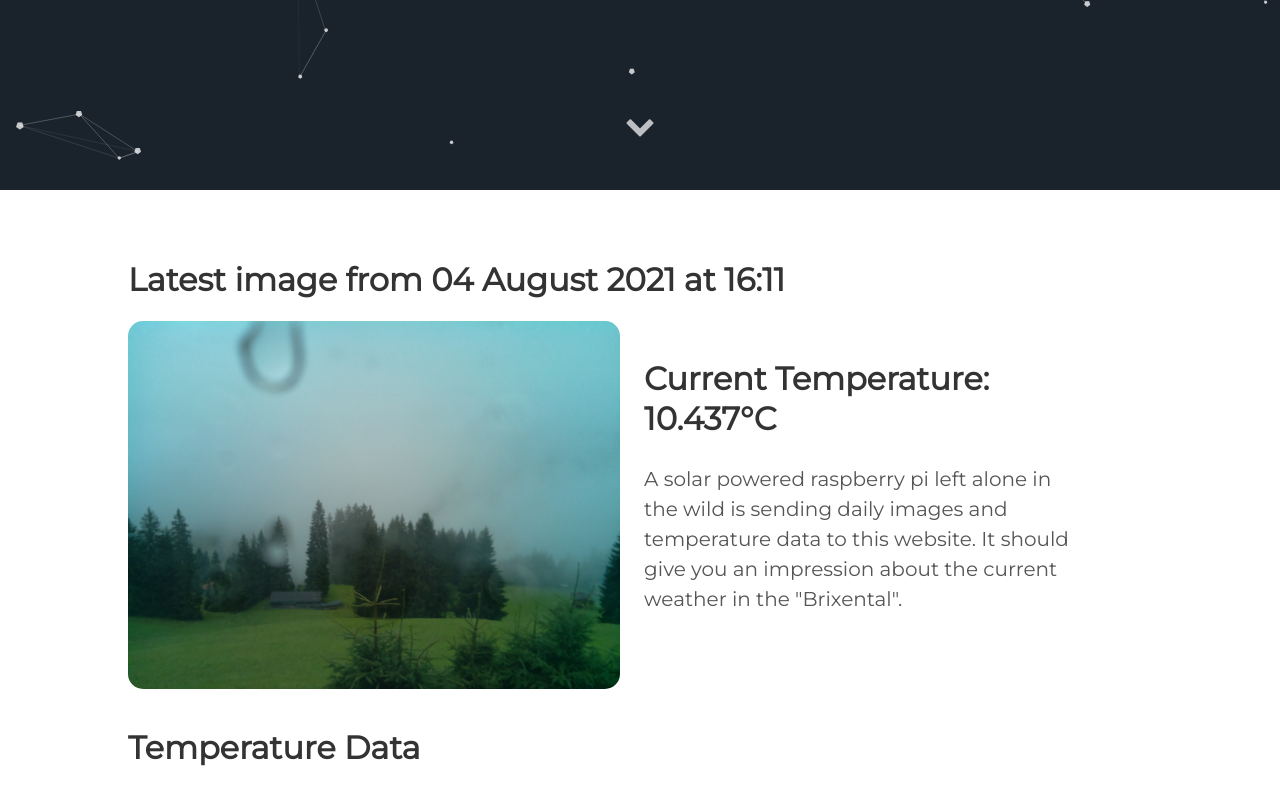
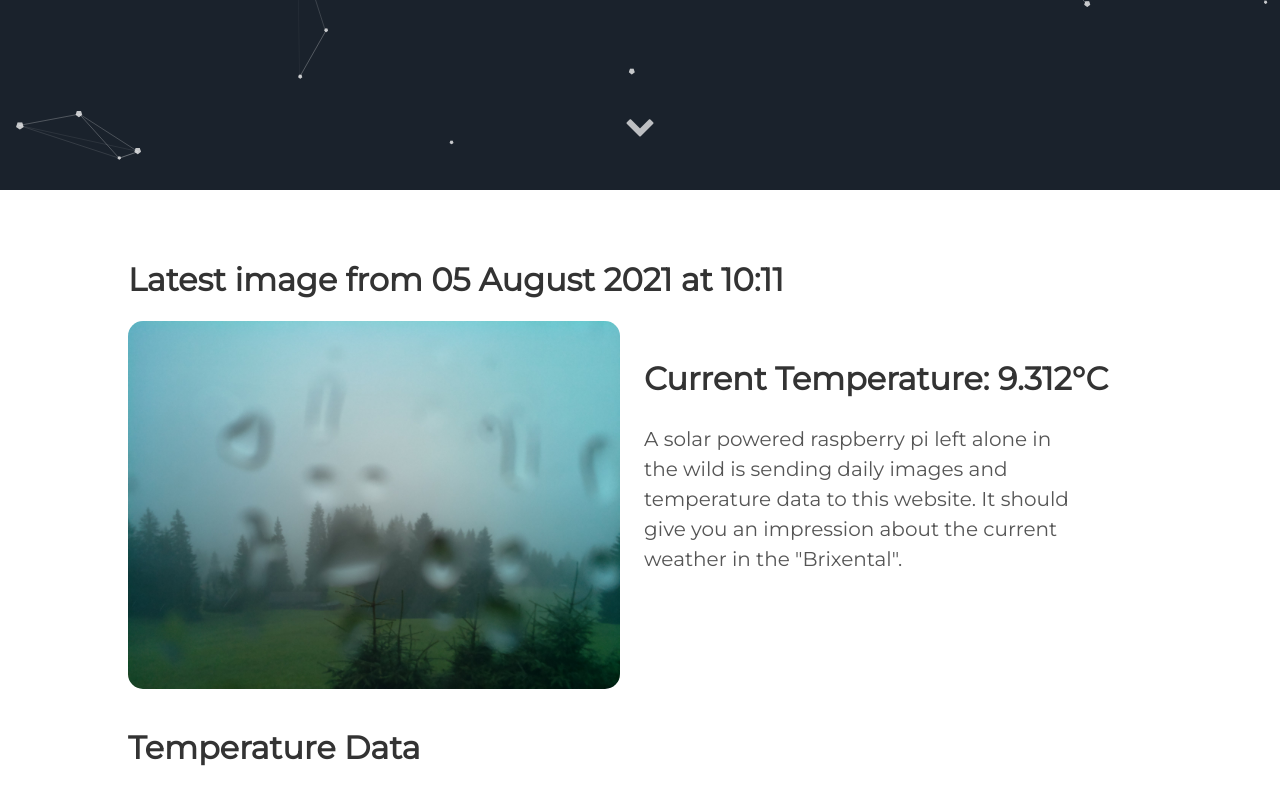
Before and after one commit to vektorious/vektorious.github.io, a Jekyll site: the page built from resources/huette.md, in a window 1280 px wide and 900 px high, scrolled down 710 px. Shown: the top 805 px of the window. Built offline with Jekyll 4.4.1, drawn with Linux system fonts in a browser that asks for light colours.

Commit message:
I'm a bot beep boop

```diff
--- a/resources/huette.md
+++ b/resources/huette.md
@@ -6,13 +6,13 @@ image: '/assets/img/'
 description: 'Live image from the Austrian alps'
 twitter_text: ' '
 ---
-## Latest image from 04 August 2021 at 16:11
+## Latest image from 05 August 2021 at 10:11
 <div class="huette">
   <div class="huette-image">
     <img src="{{ "/assets/img/huette.jpg" | prepend: site.baseurl }}">
   </div>
   <div class="huette-text">
-        <h2>Current Temperature: 10.437°C</h2>
+        <h2>Current Temperature: 9.312°C</h2>
         <p>A solar powered raspberry pi left alone in the wild is sending daily images and temperature data to this website. It should give you an impression about the current weather in the "Brixental".</p>
 
   </div>
```
Also changed, not shown: rpi-script/2021-08-05_101009.txt (renamed from rpi-script/2021-08-04_161011.txt, +5 -5 lines), rpi-script/huette.md (+2 -2 lines), assets/img/huette.jpg, assets/img/temp_plot.png, rpi-script/temp_plot.png, 1 other file.
